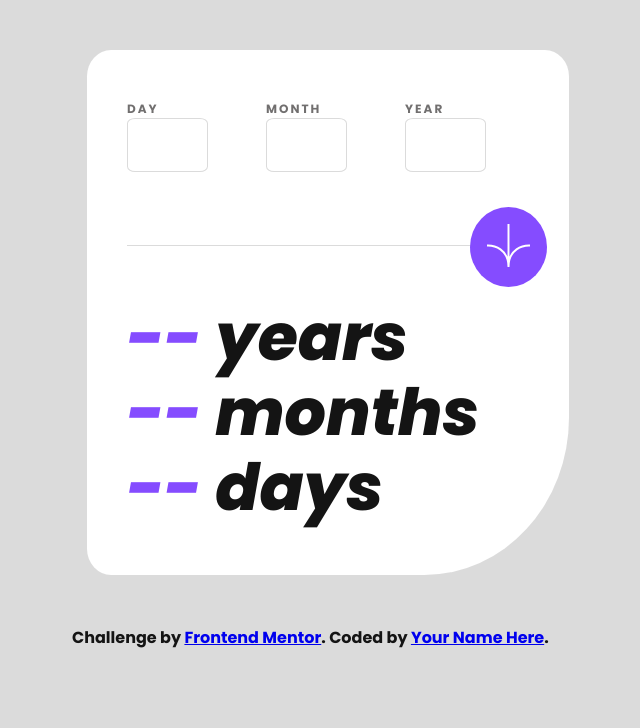
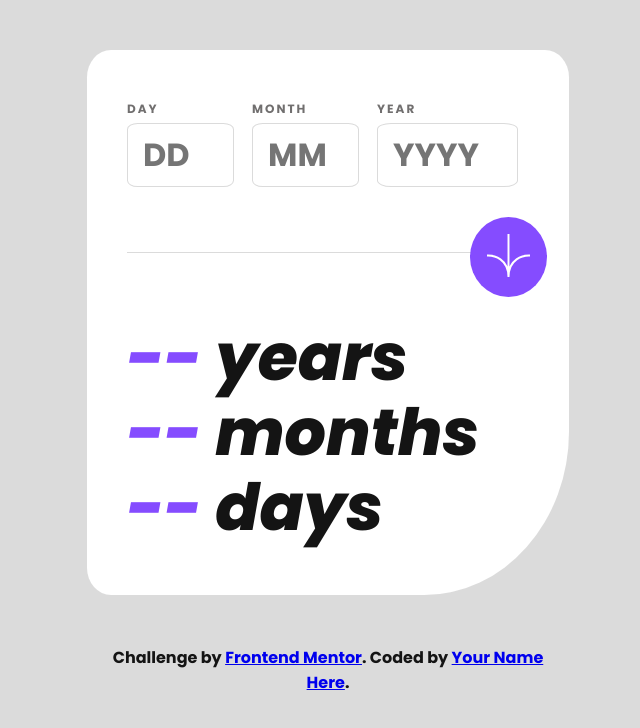
Before and after one commit to LeiKtl/challenge-age-calculator, a plain HTML site: page index.html in a window 1280 px wide. Shown: the whole page, without its empty margins (312-952 px from the left). Drawn offline with Linux system fonts and the light colour scheme.

Commit message:
🎨 Start to code html and CSS

```diff
--- a/index.html
+++ b/index.html
@@ -15,34 +15,37 @@
   <title>Frontend Mentor | Age calculator app</title>
 </head>
 <body>
-  <div class="container-form">
+  <section class="form_container">
     <form>
-      <div class="display-form">
-        <div class="display-input">
-          <label for="day">Day</label>
-          <input type="number" name="day" id="day" required/>
+      <div class="form_dates">
+        <div class="form_dates_details">
+          <label for="day" class="label_day form_dates_details_label">Day</label>
+          <input type="number" name="day" id="day" placeholder="DD" min="1" max="31" class="form_dates_details_input"/>
+          <p class="form_dates_details_paragraph_day">This field is required</p>
         </div>
-        <div class="display-input">
-          <label for="Month">Month</label>
-          <input type="number" name="month" id="month" required/>
+        <div class="form_dates_details">
+          <label for="Month" class="label_month form_dates_details_label">Month</label>
+          <input type="number" name="month" id="month" placeholder="MM" min="1" max="12" class="form_dates_details_input"/>
+          <p class="form_dates_details_paragraph_month">This field is required</p>
         </div>
-        <div class="display-input">
-          <label for="Year">Year</label>
-          <input type="number" name="year" id="year" required/>
+        <div class="form_dates_details">
+          <label for="Year" class="label_year form_dates_details_label">Year</label>
+          <input type="number" name="year" id="year" placeholder="YYYY" max="2024" class="form_dates_details_input"/>
+          <p class="form_dates_details_paragraph_year">This field is required</p>
         </div>
       </div>
-      <div class="display-button">
-        <span></span>
-        <button type="submit" class="display-button-style"><svg xmlns="http://www.w3.org/2000/svg" width="46" height="44" viewBox="0 0 46 44" class="display-button-style-svg"><g fill="none" stroke="#FFF" stroke-width="2"><path d="M1 22.019C8.333 21.686 23 25.616 23 44M23 44V0M45 22.019C37.667 21.686 23 25.616 23 44"/></g></svg></button>
+      <div class="form_dates_button">
+        <span class="form_dates_button_line"></span>
+        <button type="submit" class="form_dates_button_style"><svg xmlns="http://www.w3.org/2000/svg" width="46" height="44" viewBox="0 0 46 44" class="form_dates_style_svg"><g fill="none" stroke="#FFF" stroke-width="2"><path d="M1 22.019C8.333 21.686 23 25.616 23 44M23 44V0M45 22.019C37.667 21.686 23 25.616 23 44"/></g></svg></button>
       </div>
     </form>
 
-    <div class="form-result">
-      <p ><span id="years">--</span> years</p>
-      <p ><span id="months">--</span> months</p>
-      <p ><span id="days">--</span> days</p>
+    <div class="form_result">
+      <p class="form_result_content"><span class="years">--</span> years</p>
+      <p class="form_result_content"><span class="months">--</span> months</p>
+      <p class="form_result_content"><span class="days">--</span> days</p>
     </div>
-  </div>
+  </section>
 
   <footer>
     <div class="attribution">
@@ -50,5 +53,6 @@
       Coded by <a href="#">Your Name Here</a>.
     </div>
   </footer>
+  <script src="./index.js" defer></script>
 </body>
 </html>
--- a/index.scss
+++ b/index.scss
@@ -6,7 +6,6 @@ $secondary-color : hsl(259, 100%, 65%);
 $tertiary-color : hsl(0, 100%, 67%);
 
 body {
-    // margin: 40px 20px;
     font-family: "Poppins";
     color: $primary-color;
     background-color: $lightgrey-bg;
@@ -30,9 +29,22 @@ body {
 
 footer {
     height: 50px;
+    display: flex;
+    justify-content: center;
+    margin: 0px 20px;
+    text-align: center;
 }
 
-.container-form {
+// .input-error {
+//     border: 1px solid $tertiary-color;
+// }
+
+// .label-error {
+//     color: $tertiary-color;
+// }
+
+.form {
+    &_container {
         margin: 50px 15px;
         padding: 50px 25px;
         background-color: $white-bg;
@@ -42,38 +54,75 @@ footer {
         }
     }
 
-.display {
-    &-form {
+    &_dates {
         display: flex;
         gap: 15px;
-    }
-    &-input {
+
+        &_details {
             display: flex;
             flex-direction: column;
-        text-transform: uppercase;
-        letter-spacing: 2px;
-        input {
-            width: 70%;
+            min-width: 50px;
+            max-width: 100px;
+            @media screen and (min-width: 720px) {
+                min-width: 110px;
+                max-width: 160px;
+            }
+
+            .label_day_error {
+                color: $tertiary-color;
+            }
+
+            &_input {
+                width: 80%;
                 height: 50px;
                 border: 1px solid $lightgrey-bg;
                 border-radius: 10%;
                 font-family: "Poppins";
-            font-size: 20px;
+                font-size: 18px;
                 padding-left: 15px;
+                margin: 5px 0;
                 @media screen and (min-width: 720px) {
-                width: 50%;
+                    width: 80%;
+                    font-size: 32px;
+                    height: 60px;
+                }
+                @media screen and (min-width: 900px) {
+                    width: 80%;
+                }
+                &:focus {
+                    outline: 1px solid $smokeygrey-color;
+                }
+
+                &_error {
+                    border-color: $tertiary-color;
                 }
             }
-        label {
+            &_label {
                 color: $smokeygrey-color;
+                font-size: 12px;
+                text-transform: uppercase;
+                letter-spacing: 2px;
+            }
+            &_paragraph_day,
+            &_paragraph_month,
+            &_paragraph_year {
+                display: none;
+                color: $tertiary-color;
+                font-weight: 400;
+                font-style: italic;
+                font-size: 10px;
+                margin: 0;
+                @media screen and (min-width: 720px) {
                     font-size: 12px;
                 }
             }
-    &-button {
+        }
+
+        &_button {
             text-align: center;
             margin: 10px 0;
 
-        span {
+            &_line {
                 width: 100%;
                 background-color: $lightgrey-bg;
                 display: inline-block;
@@ -81,19 +130,20 @@ footer {
                 top: 33px;
                 position: relative;
                 @media screen and (min-width: 720px) {
-                top: 45px;
+                    top: 32px;
                 }
             }
-        &-style {
+            &_style {
                 background-color: $secondary-color;
                 border-radius: 50%;
                 border: none;
                 position: relative;
                 @media screen and (min-width: 720px) {
                     left: 45%;
+                    top: -10px;
                 }
 
-            &-svg {
+                & svg {
                     margin: 10px;
                     width: 25px;
                     height: 30px;
@@ -108,24 +158,23 @@ footer {
         }
     }
 
-.form-result {
+    &_result {
         font-size: 50px;
         font-style: italic;
         font-weight: 800;
         line-height: 60px;
-
         @media screen and (min-width: 720px) {
             font-size: 65px;
             line-height: 75px;
         }
 
-    p {
+        &_content {
             margin: 0;
-
-        #years,
-        #months,
-        #days {
+            .years,
+            .months,
+            .days {
                 color: $secondary-color;
             }
         }
     }
+}
```
Also changed, not shown: index.css, 1 other file. Lines whose indentation alone changed are shown as unchanged.
